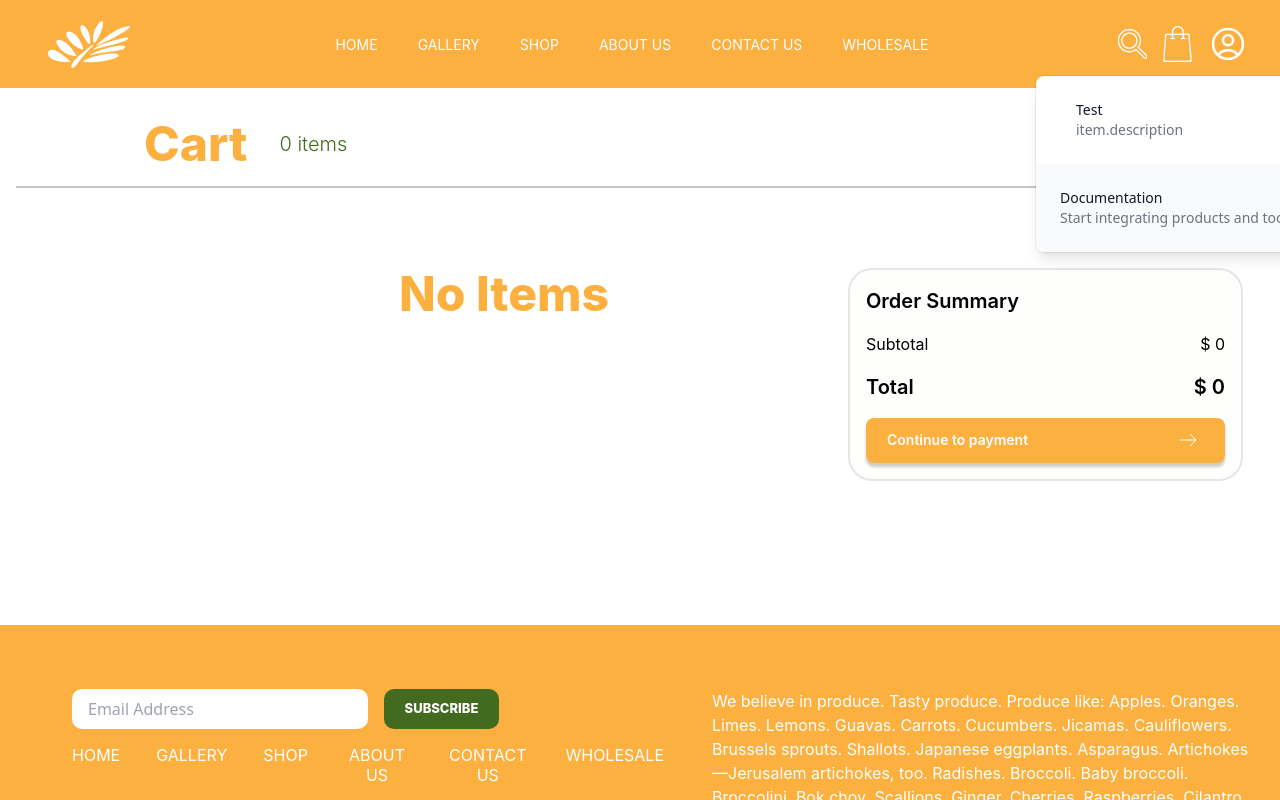
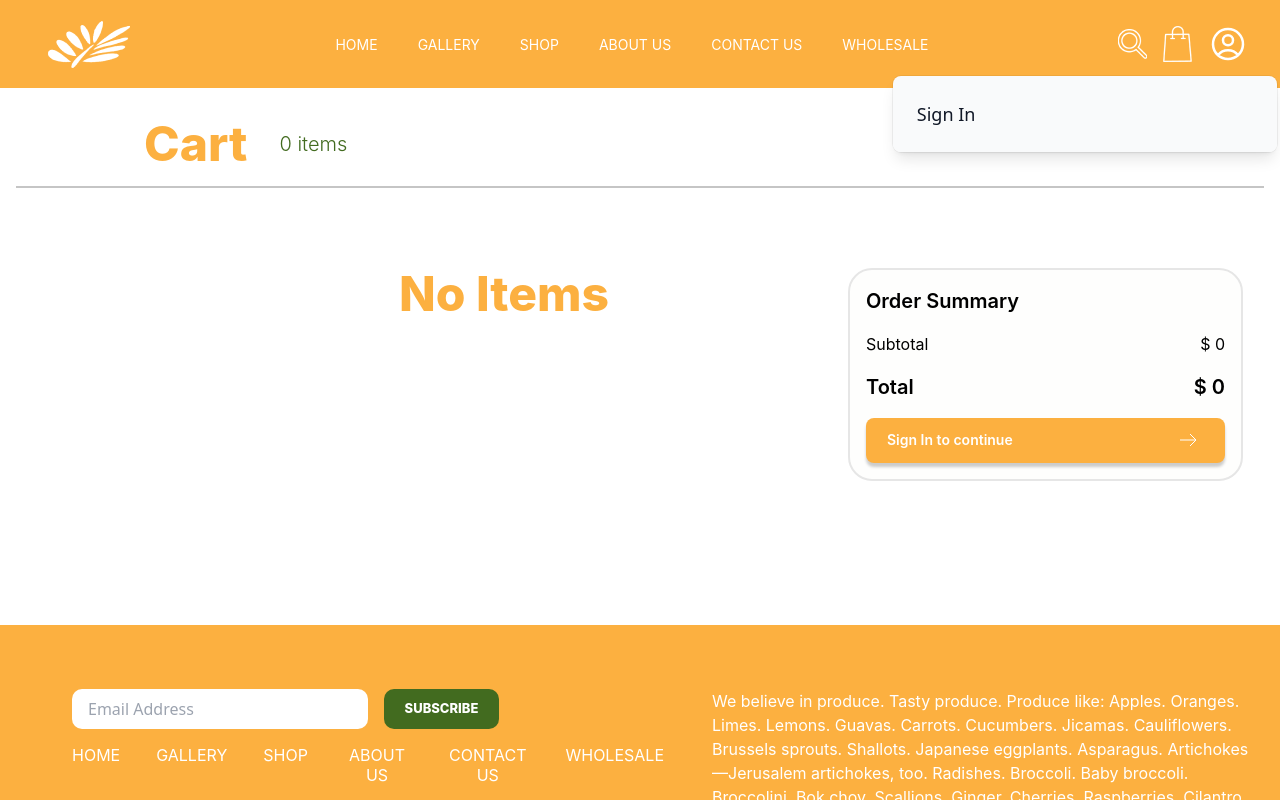
Before and after one commit to franKay-01/graphql_client, a React (Create React App) app: page /cart in a window 1280 px wide. Both pictures are taken after a click on the button 1228 px from the left and 44 px from the top of the page. Shown: the top 800 px of the page. Built offline with nearby package versions, Linux system fonts and the light colour scheme.

Commit message:
feat: adding orders page

```diff
--- a/src/components/navbar.jsx
+++ b/src/components/navbar.jsx
@@ -6,6 +6,8 @@ import {Link, NavLink} from 'react-router-dom'
 import SearchImg from '../assets/search.png'
 import ShopImg from '../assets/shop_logo.png'
 import { CartContext } from '../context/cartContext'
+import { useState } from 'react';
+import { useEffect } from 'react';
 
 const navigation = [
   { name: 'HOME', href: '/', current: false },
@@ -18,7 +20,14 @@ const navigation = [
 
 export default function Navbar() {
   const { cart } = useContext(CartContext);
+  const [siginedIn, setSignedIn] = useState(false)
 
+  useEffect(()=>{
+    const token = localStorage.getItem('ttk')
+    if (token) {
+      setSignedIn(true)
+    }
+  }, [])
   return (
     <Disclosure as="nav" className="nav-bg-custom mobile-nav box-shad w-full left-0 top-0 nav-index">
       {({ open }) => (
@@ -88,8 +97,11 @@ export default function Navbar() {
                           leaveFrom="opacity-100 translate-y-0"
                           leaveTo="opacity-0 translate-y-1"
                         >
-                          <Popover.Panel className="absolute left-1/2 z-10 mt-3 w-screen max-w-sm -translate-x-1/2 transform px-4 sm:px-0">
+                          <Popover.Panel className="absolute left-abs z-10 mt-3 w-screen max-w-sm -translate-x-1/2 transform px-4 sm:px-0">
                             <div className="overflow-hidden rounded-lg shadow-lg ring-1 ring-black ring-opacity-5">
+
+                              {siginedIn ?
+                                <>
                                   <div className="relative grid gap-8 bg-white p-7 lg:grid-cols-2">
                                     <a
                                       key={'item.name'}
@@ -98,10 +110,7 @@ export default function Navbar() {
                                     >
                                       <div className="ml-4">
                                         <p className="text-sm font-medium text-gray-900">
-                                      Test
-                                    </p>
-                                    <p className="text-sm text-gray-500">
-                                      item.description
+                                          {siginedIn ? localStorage.getItem('username') : '---'}
                                         </p>
                                       </div>
                                     </a>
@@ -121,6 +130,22 @@ export default function Navbar() {
                                       </span>
                                     </a>
                                   </div>
+                                </>
+                                :
+                                <div className="bg-gray-50 p-4">
+                                  <a
+                                    href="/credentials"
+                                    className="flow-root rounded-md px-2 py-2 transition duration-150 ease-in-out hover:bg-gray-100 focus:outline-none focus-visible:ring focus-visible:ring-orange-500 focus-visible:ring-opacity-50"
+                                  >
+                                    <span className="flex items-center">
+                                      <span className="text-lg font-medium text-gray-900">
+                                        Sign In
+                                      </span>
+                                    </span>
+                                  </a>
+                                </div>
+                              }
+
                             </div>
                           </Popover.Panel>
                         </Transition>
--- a/src/context/cartContext.jsx
+++ b/src/context/cartContext.jsx
@@ -37,7 +37,6 @@ export const CartProvider = ({ children }) => {
     cart.forEach((item) => {
       total += item.price * item.quantity;
     });
-    console.log("TOTAL " + total)
     return total;
   };
 
--- a/src/index.css
+++ b/src/index.css
@@ -221,6 +221,10 @@ svg {
 
 .width-30{
   width: 30rem;
+}
+
+.left-abs{
+  left: -7.7rem;
 }
 
 .header-colored-text{
--- a/src/pages/cart.jsx
+++ b/src/pages/cart.jsx
@@ -7,9 +7,11 @@ import { useState } from "react";
 import { CartContext } from "../context/cartContext";
 import useFunctions from "../utils/functions";
 import { ShowToast } from "../components/showToast";
+import { useEffect } from "react";
 
 export default function Cart(){
   const [isLoading, setIsLoading] = useState(false)
+  const [isSignedIn, setIsSignedIn] = useState(false)
   const [selectedOption, setSelectedOption] = useState('');
 
   const { removeFromCart } = useContext(CartContext);
@@ -38,6 +40,12 @@ export default function Cart(){
     window.location.href = checkout_url
   }
 
+  useEffect(()=>{
+    const token = localStorage.getItem('ttk')
+    if (token){
+      setIsSignedIn(true)
+    }
+  }, [])
   return (
 
     <div className="min-h-screen relative">
@@ -112,12 +120,20 @@ export default function Cart(){
                   </span>
               </div>
               :
+              isSignedIn ?
                 <div className="cart-payment-button flex flex-row justify-between cursor-pointer" onClick={() => checkout()}>
                   <h1 className="banner-button-text">Continue to payment</h1>
                   <svg xmlns="http://www.w3.org/2000/svg" width="32" height="32" viewBox="0 0 32 32" fill="none">
                     <path d="M8 16H24M24 16L18 10M24 16L18 22" stroke="white"/>
                   </svg>
                 </div>
+              :
+                <a href="/credentials" className="cart-payment-button flex flex-row justify-between cursor-pointer">
+                  <h1 className="banner-button-text">Sign In to continue</h1>
+                  <svg xmlns="http://www.w3.org/2000/svg" width="32" height="32" viewBox="0 0 32 32" fill="none">
+                    <path d="M8 16H24M24 16L18 10M24 16L18 22" stroke="white"/>
+                  </svg>
+                </a>
             }
           </div>
         </div>
--- /dev/null
+++ b/src/pages/orders.jsx
@@ -0,0 +1,31 @@
+import Navbar from "../components/navbar";
+import useFunctions from "../utils/functions";
+import { useEffect } from "react";
+import { ShowToast } from "../components/showToast";
+
+export default function Gallery(){
+
+  const { getOrders } = useFunctions();
+
+  const getCustomerOrders = async () => {
+    const { response_code, products } = await getOrders();
+    if (response_code === "000"){
+      setAllProducts(products)
+    }else{
+      ShowToast("error", "Products could not be loaded. Please try again in a few minutes")
+    }
+  }
+
+  useEffect(()=>{
+    getCustomerOrders()
+  },[])
+
+  return(
+    <div className="min-h-screen relative">
+      <Navbar/>
+      <main className="main-home-content">
+
+      </main>
+    </div>
+  )
+}
--- a/src/pages/users.jsx
+++ b/src/pages/users.jsx
@@ -48,10 +48,13 @@ export default function Users(){
     const params = {"password": passcode, "username": username}
 
     setIsLoading(true)
-    const { response_code, msg } = await signUserIn(params);
+    const { response_code, token, client_username, msg } = await signUserIn(params);
     if (response_code === 200){
       setIsLoading(false)
-      router('/')
+      localStorage.setItem('username', client_username)
+      localStorage.setItem('ttk', token);
+
+      router(-1)
     }else{
       ShowToast("error", msg)
       setIsLoading(false)
--- a/src/utils/functions.jsx
+++ b/src/utils/functions.jsx
@@ -41,7 +41,20 @@ const useFunctions = () => {
     try {
       const {data} = await executeReq('users/signin', params)
       if (data.response_code === 200){
-        return {response_code: 200}
+        return {response_code: 200, token: data.token, client_username: data.username ,msg: null}
+      }else{
+        return {response_code: 201, token: null, client_username: null ,msg: data.error.message}
+      }
+    }catch{
+      return {response_code: 201,  token: null, client_username: null, msg: "Sign In process failed. Please try again in a few minutes"}
+    }
+  }
+
+  const getOrders = async () => {
+    try {
+      const {data} = await executeGet('order/customer')
+      if (data.response_code === 200){
+        return {response_code: 200, orders: data.orders}
       }else{
         return {response_code: 201, msg: data.error.message}
       }
@@ -50,7 +63,7 @@ const useFunctions = () => {
     }
   }
 
-  return { submitCheckOut, getProducts, signUp, signUserIn }
+  return { submitCheckOut, getProducts, signUp, signUserIn, getOrders }
 }
 
 export default useFunctions
```
Lines whose indentation alone changed are shown as unchanged.
